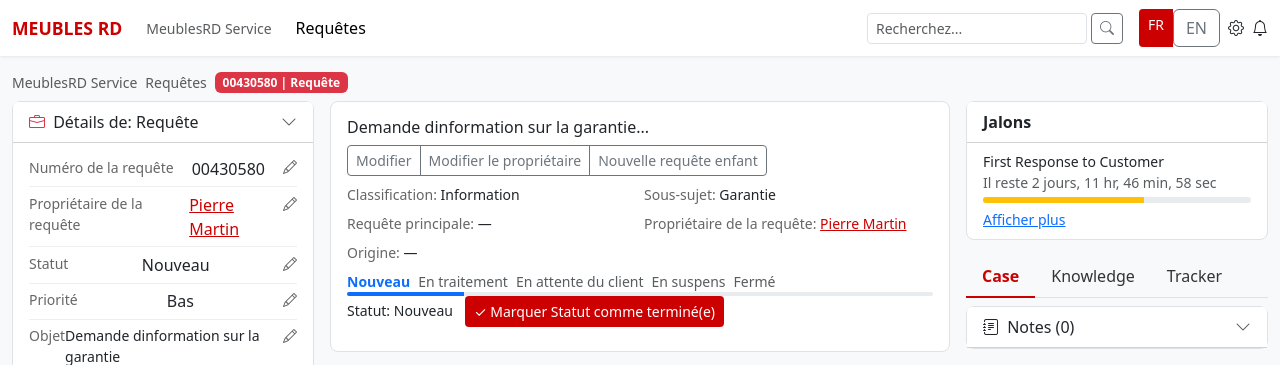
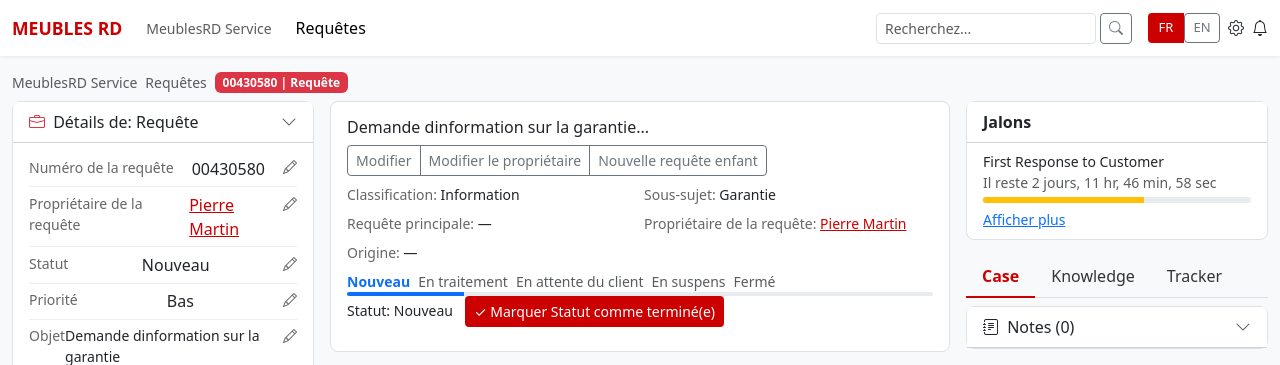
Before and after one commit to rarmentas/meublesrd_chatbot, a Django app: page /00430580/ in a window 1280 px wide. Shown: the top 365 px of the page. Run offline with Django 4.2, Linux system fonts and the light colour scheme; data comes from the database, SQL or seed files in the repository.

Commit message:
style: Se corrige tamaño de botones de idioma.

```diff
--- a/salesforce-mockup/tickets/templates/base.html
+++ b/salesforce-mockup/tickets/templates/base.html
@@ -15,6 +15,8 @@
     .nav-tabs .nav-link.active { color: var(--meubles-red); font-weight: 600; border-bottom: 2px solid var(--meubles-red); background: transparent; }
     .btn-meubles { background: var(--meubles-red); color: #fff; }
     .btn-meubles:hover { background: #a00; color: #fff; }
+    .btn-group-lang .btn, .btn-group-lang .btn-meubles { min-width: 2.25rem; font-size: 0.8125rem; line-height: 1.5; padding: 0.25rem 0.5rem; }
+    .btn-group-lang form { display: inline; }
     .card-section { border-radius: 8px; border: 1px solid #dee2e6; }
     .field-row { border-bottom: 1px solid #eee; padding: .35rem 0; }
     .field-row:last-child { border-bottom: none; }
@@ -43,23 +45,23 @@
           <input class="form-control form-control-sm" type="search" placeholder="{% trans 'Recherchez...' %}" style="width: 220px;">
           <button class="btn btn-outline-secondary btn-sm ms-1" type="submit"><i class="bi bi-search"></i></button>
         </form>
-        <div class="btn-group btn-group-sm">
+        <div class="btn-group btn-group-sm btn-group-lang">
           {% if LANGUAGE_CODE == 'fr' %}
-            <span class="btn btn-meubles">FR</span>
+            <span class="btn btn-sm btn-meubles">FR</span>
             <form action="{% url 'set_language' %}" method="post" class="d-inline">
               {% csrf_token %}
               <input type="hidden" name="language" value="en">
               <input type="hidden" name="next" value="{{ request.get_full_path }}">
-              <button type="submit" class="btn btn-outline-secondary">EN</button>
+              <button type="submit" class="btn btn-sm btn-outline-secondary">EN</button>
             </form>
           {% else %}
             <form action="{% url 'set_language' %}" method="post" class="d-inline">
               {% csrf_token %}
               <input type="hidden" name="language" value="fr">
               <input type="hidden" name="next" value="/">
-              <button type="submit" class="btn btn-outline-secondary">FR</button>
+              <button type="submit" class="btn btn-sm btn-outline-secondary">FR</button>
             </form>
-            <span class="btn btn-meubles">EN</span>
+            <span class="btn btn-sm btn-meubles">EN</span>
           {% endif %}
         </div>
         <a href="{% url 'admin:index' %}" class="ms-2 text-dark" title="Admin"><i class="bi bi-gear"></i></a>
```
